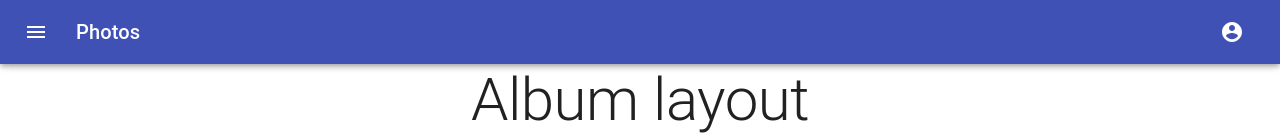
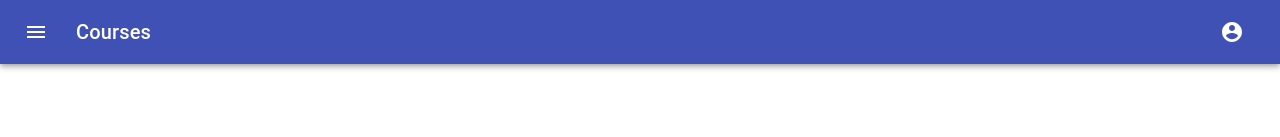
Before and after one commit to meghoshpritam/courses-client, a React (Create React App) app: page / in a window 1280 px wide. Shown: the top 137 px of the page. Built offline with nearby package versions, Linux system fonts and the light colour scheme; the HTML template or start-up script is replaced by a standard one.

Commit message:
:construction: add home link to name

```diff
--- a/src/components/AppBar.js
+++ b/src/components/AppBar.js
@@ -14,6 +14,7 @@ import ListItemIcon from '@material-ui/core/ListItemIcon';
 import ListItemText from '@material-ui/core/ListItemText';
 import InboxIcon from '@material-ui/icons/MoveToInbox';
 import List from '@material-ui/core/List';
+import Link from '@material-ui/core/Link';
 import { useHistory, useLocation } from 'react-router-dom';
 
 const useStyles = makeStyles((theme) => ({
@@ -61,7 +62,7 @@ export default function MenuAppBar() {
   return (
     <>
       <div className={classes.root}>
-        <AppBar position="fixed">
+        <AppBar position="relative">
           <Toolbar>
             <IconButton
               edge="start"
@@ -73,7 +74,9 @@ export default function MenuAppBar() {
               <MenuIcon />
             </IconButton>
             <Typography variant="h6" className={classes.title}>
-              Photos
+              <Link color="inherit" underline="none" href="/">
+                Courses
+              </Link>
             </Typography>
 
             <div>
```
